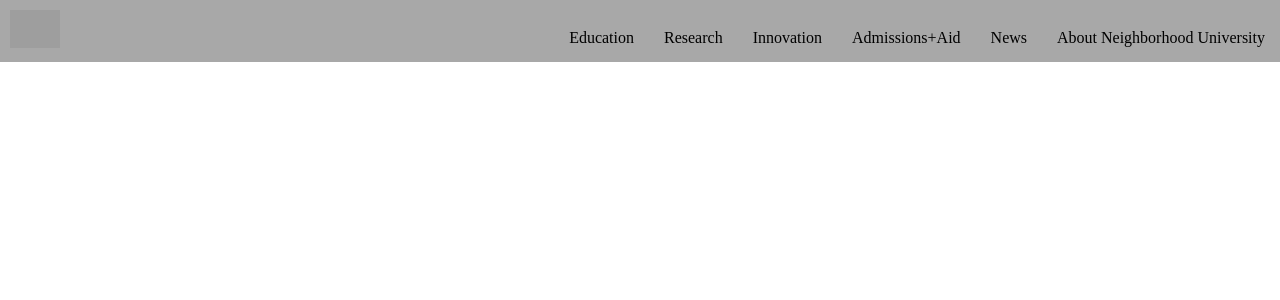
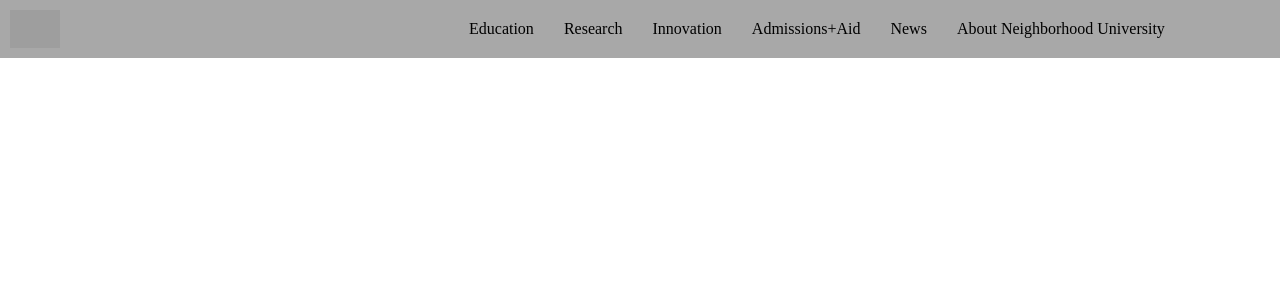
Before and after one commit to Karlroxas21/neighborhood-univ, an Angular app: page / in a window 1280 px wide. Shown: the top 300 px of the page. Built offline with nearby package versions, Linux system fonts and the light colour scheme; grey boxes are pictures that could not be loaded.

Commit message:
center nav ul

```diff
--- a/src/app/app.component.css
+++ b/src/app/app.component.css
@@ -1,5 +1,6 @@
 nav{
     background-color: #A8A8A8;
+    display: flex;
 }
 
 nav img{
@@ -9,13 +10,15 @@ nav img{
 
 nav ul{
     list-style-type: none;
-    float: right;
+    display: flex;
+    align-items: center;
+    justify-content: center;
+    padding-left: 30%;
 }
 
 ul li{
     display: inline-block;
     padding: 15px;
-    padding-top: 4%;
 }
 
 li a{
--- a/src/app/app.component.html
+++ b/src/app/app.component.html
@@ -6,6 +6,6 @@
     <li><a href="">Innovation</a></li>
     <li><a href="">Admissions+Aid</a></li>
     <li><a href="">News</a></li>
-    <li><a href="">About Neighborhood University</a></li>
+    <li><a href="">About {{title}}</a></li>
   </ul>
  </nav>
--- a/src/app/app.component.ts
+++ b/src/app/app.component.ts
@@ -6,5 +6,5 @@ import { Component } from '@angular/core';
   styleUrls: ['./app.component.css']
 })
 export class AppComponent {
-  title = 'neighborhooduniv';
+  title = 'Neighborhood University';
 }
```
